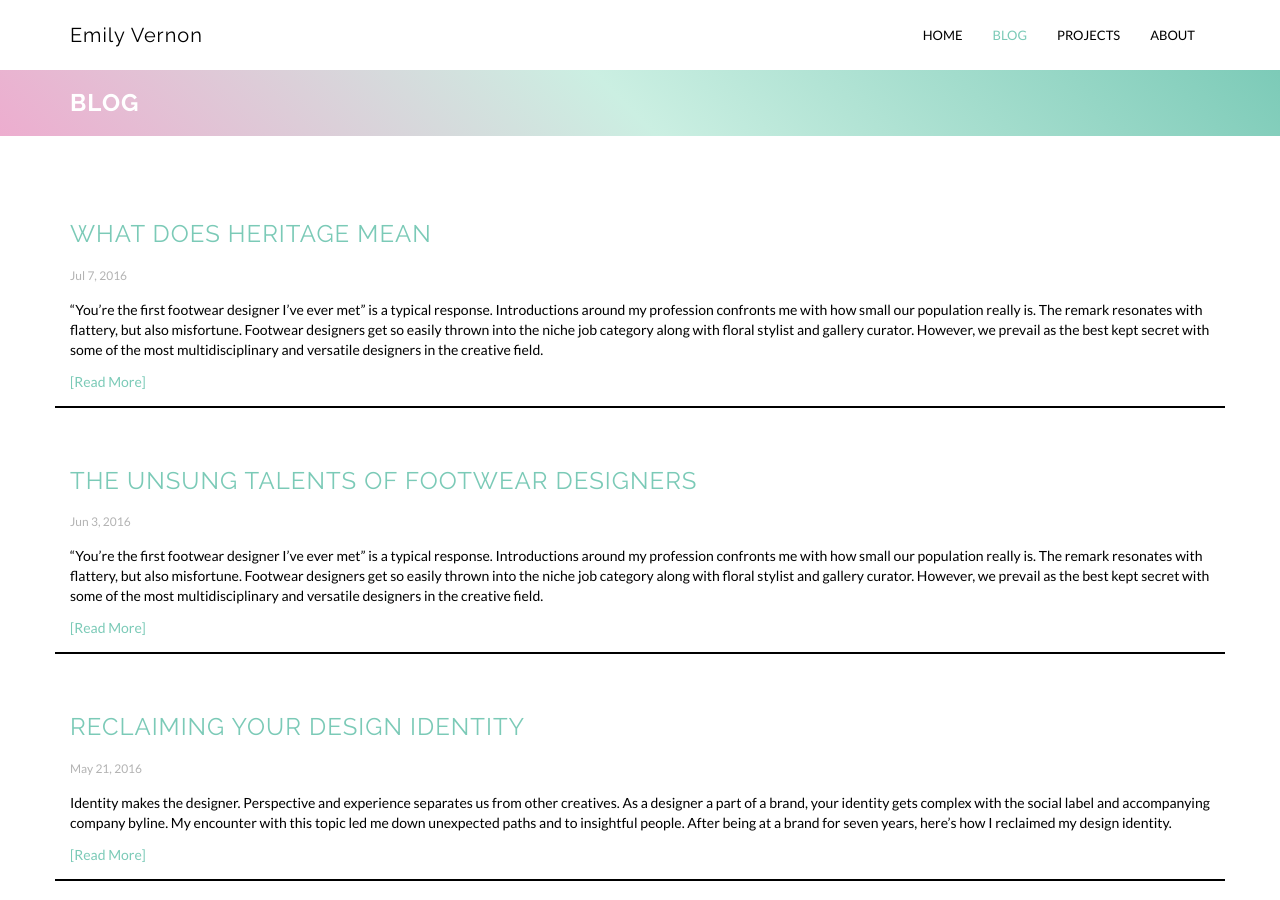
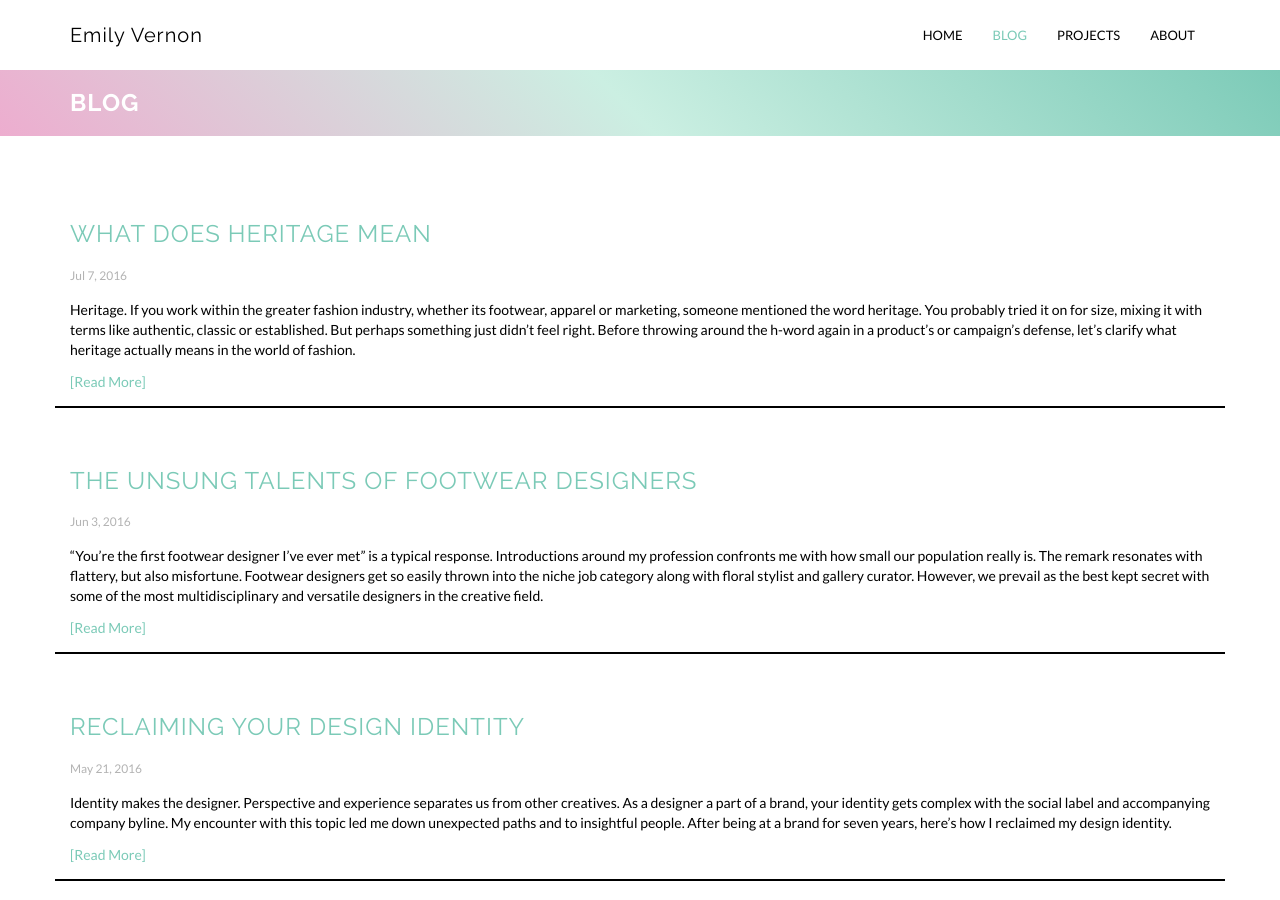
Before and after one commit to emilygv/emilyvernon.com, a Jekyll site: the page built from blog.html, in a window 1280 px wide and 900 px high. Built offline with Jekyll 4.4.1, drawn with Linux system fonts in a browser that asks for light colours; nearby versions of some CDN libraries; some of the changed lines change nothing that is shown.

Commit message:
Update 2016-07-07-what-does-heritage-mean.md

```diff
--- a/_posts/2016-07-07-what-does-heritage-mean.md
+++ b/_posts/2016-07-07-what-does-heritage-mean.md
@@ -4,16 +4,16 @@ title: What Does Heritage Mean
 img: "http://farm6.staticflickr.com/5567/30435018915_a489d0eddb_b.jpg"
 ---
 
-**“You’re the first footwear designer I’ve ever met” is a typical response. Introductions around my profession confronts me with how small our population really is. The remark resonates with flattery, but also misfortune. Footwear designers get so easily thrown into the niche job category along with floral stylist and gallery curator. However, we prevail as the best kept secret with some of the most multidisciplinary and versatile designers in the creative field.**
+**Heritage. If you work within the greater fashion industry, whether its footwear, apparel or marketing, someone mentioned the word heritage. You probably tried it on for size, mixing it with terms like authentic, classic or established. But perhaps something just didn’t feel right. Before throwing around the h-word again in a product’s or campaign’s defense, let’s clarify what heritage actually means in the world of fashion.**
 
-To get started, let’s look at footwear designers’ similarities with other design practices. Like fashion design, we want to influence your style and identity. Our constructions need to support the human body, much like furniture. And we’re right next to UX designers in the desire to integrate the most updated technology. The fibers of our design sensibilities weave knowledge from numerous creative categories. It’s a practice that has as much breadth as it has focus.
+The term heritage came into use way before fashion adopted it to reflect either a brand’s set of values or inspiration. Before associating heritage with product, we’ve heard the term in relation to national, family, personal, cultural, natural, digital and world heritage. If we break down the word from its Middle English and Middle French origins, heritage is the combination of interit and age, sharing roots with words like inheritance, heir and heredity.
 
-To complicate our little design field even further, footwear designers divide amongst numerous sub-categories. Some like myself fall into sneakers, while others join high street fashion, haute couture, designer label, specialty or one-off businesses. As we augment, attach or drive collections and product ranges, footwear designers need to repeatedly interface with other functions. Whether it’s trend, consumer insights, apparel design or development teams, many times we find ourselves right in the middle of many audiences and conversations.
+In order to inherit a heritage, something needs to be there. Without history, or the linked events and people of the past, heritage cannot exist. Heritage is an extraction from history. While history is factual, direct and sometimes unpleasant, heritage celebrates what we are proud of or find meaning in. Under heritage lives treasured tangible and immaterial achievements. Everything from literature, language, artifacts, sites, customs, beliefs, qualities, traditions and in our case, consumer products, has heritage. Thus, in order to possess heritage, you first need to have a history.
 
-This cross-functionality is why most of my footwear design counterparts are so multidisciplinary. We are in a profession that attracts the most interesting mix of talent. From former sign painters to interior architects, illustrators to sneaker collectors, footwear designers bring eclectic experiences to the concept room. With each of our paths leading to this profession being so varied, multidisciplinary and many times off-kilter, it’s no surprise we’re not so easily defined. Fitting neatly into boxes defies our very nature.
+This still doesn’t completely answer what heritage is. We know the predecessor of heritage is history and that inheritance is the only way to acquire it. But the transcendence of a habit to a custom or jacket to an icon is never clear, and never will be. Unlike the term haute couture, which is protected by law and defined by the Chambre de commerce et d’industrie de Paris, heritage roams freely without formalities. Its validity is crowdsourced, not dictated (well, excluding UNESCO) especially in the world of fashion. This is exactly where the confusion and uncertainty kicks in.
 
-So what do we all do that employs our versatility? Footwear designers curate varying factors from trend to price, heritage to material. We must create concepts and push them along though a fog of opinions, cost matrixes and changes. It’s a logistical exercise requiring as much organization as it does taste. Balancing what the brand, market, consumer and even retailer needs is more like coordinating five separate parties than throwing one massive celebration. Footwear is so compact yet complex, so function yet fashionable that pulling everything together requires a love of logical and creativity.
+Heritage, when looking at fashion, is the meaningful inherited qualities or pieces validated by and over multiple generations. This applies to brands like Levi’s, Woolrich, Pendleton, Filson and Red Wing from the US or Burberry, Pringle of Scotland, Mulberry, Barbour and Aquascutum from the UK. But what makes these brands remarkable is their links to a greater heritage, in this case, a national one. The Levi’s 501 jean or Burberry trench coat are artifacts from US or UK history. Each of these brands started with local manufacturing while serving a specific regional purpose (aka not fashion), which makes their history and heritage shared with its nation’s.
 
-In the end, we want to take something that covers your feet and make them fit your story. There’s no surprise that footwear, or shoes, is a never-ending source for analogies. “To step into someone else’s shoes”; “wouldn’t want to be in your shoes” and “to fill one’s shoes” are just a few examples. As designers, we’re not just creating a product, but an experience. We know footwear accompanies your entire day and is a long-lasting wardrobe item. We recognise it needs to be durable from a construction and style perspective. With an audience that can raddle off styles and model numbers as if they were names of their own cousins, footwear designers realise our fan base knows what’s going on.
+These brands should not be confused with heritage-inspired ones, like Jack Willis or Joules. Such brands borrowed, not inherited, their qualities. There’s nothing wrong with being heritage-inspired and taking ques from established icons and storytelling, but they should not be put in the same class as Barbour or Aquascutum. Crossing the threshold into fashion is never certain, which makes long-lasting heritage brands who’ve done so unique. But all of their paths to a greater audience look the same: first history, then heritage and finally fashion.
 
-Working in footwear can feel like being a type-casted actor. We’re assumed to only be able to design one product or understand one market. But it’s just the opposite. Sure, we do have some quirks like looking at everyone’s feet on the metro or inspecting the construction of a shoe lining in store. Nonetheless, footwear designers know a wide range of principles and skills. It’s not only in our job description to do so, but also our inherent sensibility. Whichever creative field you’re in, if you’re feeling uninspired, stuck or need another point of view, perhaps it’s time to seek out a footwear designer.
+Next time heritage comes up in a conversation, take a pause. Be the brave one and ask, “What do you mean by heritage?” You’ll find everyone’s definition and use of the word varies. In many instance you’ll find it’s not even the appropriate term. Now that you know what heritage means, join the movement to respect our heritage brands by protecting and celebrating the beautiful, but sometimes, misused term.
```
